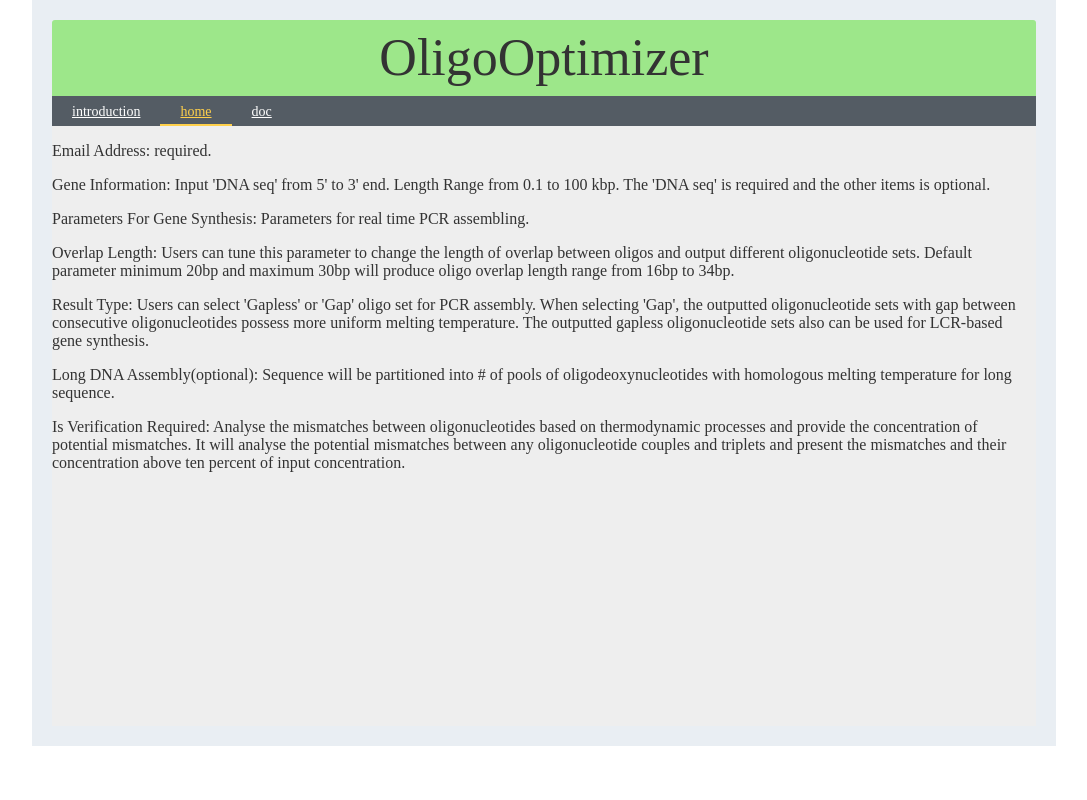
After one commit to Jacka03/oligoOptimizer, a Django app: page /doc/dco/ in a window 1280 px wide. The commit adds this page. Shown: the whole page, without its empty margins (96-1183 px from the left). Run offline with Django 3.2, Linux system fonts and the light colour scheme.

Commit message:
change verification

```diff
--- a/analysis/urls.py
+++ b/analysis/urls.py
@@ -1,6 +1,7 @@
 from django.urls import path
 
 from analysis import views
+
 
 urlpatterns = [
     path('', views.AssemblyView.as_view()),
@@ -8,4 +9,5 @@ urlpatterns = [
     path('assemblyPools/', views.AssemblyPoolsView.as_view()),
     path('analysis/', views.AnalysisView.as_view()),
     path('download/', views.DownloadView.as_view()),
+    path('dco/', views.DocView.as_view()),
 ]
--- a/analysis/views.py
+++ b/analysis/views.py
@@ -47,15 +47,18 @@ class AssemblyView(View):
             if data.get('verification') == 'Yes':
                 conc = data['concentrations'] * 1e-8
                 # 分析过程
-                analy = Verification(next_cal[0], next_cal[1][1:], next_cal[2], data['temperature'], conc)
+                analy = Verification(next_cal[0], next_cal[1][1:], next_cal[2], data['temperature'], conc, next_cal[3])
 
                 start = time.time()
-                analy_info = analy.analysis_two()
-                mid = time.time()
-                analy_info.update(analy.analysis_three())
+                analy_info = analy.get_strand_tube_all()
+
+                # analy_info = analy.analysis_two()
+                # mid = time.time()
+                # analy_info.update(analy.analysis_three())
                 end = time.time()
-                models.VerificationInfo.objects.create(cube_count=8000, gene_segment_count=next_cal[2],
-                                                       verification_two_time=mid-start, verification_three_time=end-mid)
+                print(end - start)
+                # models.VerificationInfo.objects.create(cube_count=8000, gene_segment_count=next_cal[2],
+                #                                        verification_two_time=mid-start, verification_three_time=end-mid)
                 # print("two:{0}, three:{1}".format(mid-start, end-mid))
 
                 analy_info_list = []
@@ -151,18 +154,22 @@ class AnalysisView(View):
             next_cal = json.loads(request.body)
             # next_cal = data['nextCal']
             # 分析过程
-            temp = next_cal[4] * 1e-8
+            temp = next_cal[5] * 1e-8
             # print(temp)
-            analy = Verification(next_cal[0], next_cal[1][1:], next_cal[2], next_cal[3], temp)
+            analy = Verification(next_cal[0], next_cal[1][1:], next_cal[2], next_cal[4], temp, next_cal[3])
 
             start = time.time()
-            analy_info = analy.analysis_two()
-            mid = time.time()
-            analy_info.update(analy.analysis_three())
+
+            analy_info = analy.get_strand_tube_all()
+
+            # analy_info = analy.analysis_two()
+            # mid = time.time()
+            # analy_info.update(analy.analysis_three())
             end = time.time()
+            print(end - start)
 
-            models.VerificationInfo.objects.create(cube_count=8000, gene_segment_count=next_cal[2],
-                                                   verification_two_time=mid-start, verification_three_time=end-mid)
+            # models.VerificationInfo.objects.create(cube_count=8000, gene_segment_count=next_cal[2],
+            #                                        verification_two_time=mid-start, verification_three_time=end-mid)
 
             analy_info_list = []
             context = {}
@@ -239,3 +246,19 @@ class DownloadView(View):  # 导出excel数据
             print(err)
             raise Http404(err)
         return response  # 返回
+
+
+class IntroductionView(View):
+    def get(self, request):
+        return render(request, 'introduction.html')
+
+    def post(self, request):
+        return
+
+
+class DocView(View):
+    def get(self, request):
+        return render(request, 'doc.html')
+
+    def post(self, request):
+        return
--- a/oligoOptimizer/urls.py
+++ b/oligoOptimizer/urls.py
@@ -22,4 +22,6 @@ urlpatterns = [
     path('assemblyPools/', include('analysis.urls')),
     path('analysis/', include('analysis.urls')),
     path('download/', include('analysis.urls')),
+    path('introduction/', include('analysis.urls')),
+    path('doc/', include('analysis.urls')),
 ]
--- a/static/js/assembly.js
+++ b/static/js/assembly.js
@@ -89,6 +89,11 @@ new Vue({
     },
 
     methods: {
+        handleSelect(key, keyPath) {
+            console.log(key);
+            console.log(keyPath);
+            this.activeIndex = key;
+        },
 
         test(resArr) {
             // view tail
--- /dev/null
+++ b/templates/doc.html
@@ -0,0 +1,98 @@
+<!DOCTYPE html  xmlns="http://www.w3.org/1999/xhtml">
+<html lang="en">
+<head>
+    <meta charset="UTF-8">
+    <title>home</title>
+    <link rel="stylesheet" href="../static/element-ui/lib/theme-chalk/index.css">
+    <link rel="stylesheet" href="../static/css/main.css">
+    <link rel="stylesheet" href="../static/css/assembly.css">
+
+</head>
+<body>
+<div id="app" style="width: 1024px; margin: auto;">
+    <el-container>
+        <el-main>
+            <div class="head-style font-style">
+                OligoOptimizer
+            </div>
+
+            <div class="menu-style">
+                <el-menu :default-active="activeIndex" class="el-menu-demo" mode="horizontal"
+                         background-color="#545c64"
+                         text-color="#fff"
+                         @select="handleSelect"
+                         active-text-color="#ffd04b">
+
+                    <el-menu-item index="first" class="menu-item">
+                        <a href="/introduction" target="_self">introduction</a>
+                    </el-menu-item>
+
+                    <el-menu-item index="second" class="menu-item">
+                        <a href="/assembly" target="_self">home</a>
+                    </el-menu-item>
+
+                    <el-menu-item index="third" class="menu-item">
+                        <a href="/doc" target="_self">doc</a>
+                    </el-menu-item>
+
+
+                </el-menu>
+            </div>
+
+            <el-container>
+                <div id="show" class="main-height main-style"
+                     style="background-color: #eeeeee;">
+                    <p>
+                        Email Address: required.
+                    </p>
+                    <p>
+                        Gene Information: Input 'DNA seq' from 5' to 3' end. Length Range from 0.1 to 100 kbp. The 'DNA
+                        seq' is required and the other items is optional.
+
+                    </p>
+                    <p>
+                        Parameters For Gene Synthesis: Parameters for real time PCR assembling.
+
+                    </p>
+                    <p>
+                        Overlap Length: Users can tune this parameter to change the length of overlap between oligos and
+                        output different oligonucleotide sets. Default parameter minimum 20bp and maximum 30bp will
+                        produce oligo overlap length range from 16bp to 34bp.
+
+                    </p>
+                    <p>
+                        Result Type: Users can select 'Gapless' or 'Gap' oligo set for PCR assembly. When selecting
+                        'Gap', the outputted oligonucleotide sets with gap between consecutive oligonucleotides possess
+                        more uniform melting temperature. The outputted gapless oligonucleotide sets also can be used
+                        for LCR-based gene synthesis.
+
+                    </p>
+                    <p>
+                        Long DNA Assembly(optional): Sequence will be partitioned into # of pools of
+                        oligodeoxynucleotides with homologous melting temperature for long sequence.
+
+                    </p>
+
+                    <p>
+                        Is Verification Required: Analyse the mismatches between oligonucleotides based on thermodynamic
+                        processes and provide the concentration of potential mismatches. It will analyse the potential
+                        mismatches between any oligonucleotide couples and triplets and present the mismatches and their
+                        concentration above ten percent of input concentration.
+
+                    </p>
+                </div>
+            </el-container>
+
+        </el-main>
+    </el-container>
+
+</div>
+
+</body>
+
+<script src="../static/js/vue.js"></script>
+<script src="../static/js/axios-0.18.0.js"></script>
+<script src="../static/js/jquery.min.js"></script>
+<script src="../static/element-ui/lib/index.js"></script>
+<script src="../static/js/assembly.js"></script>
+</html>
```
Also changed, not shown: analysis/tool/splicing.py (+10 -7 lines), analysis/tool/verification.py (+56 -2 lines), templates/assembly.html (+11 -7 lines), templates/introduction.html (added, +63 -0 lines).
